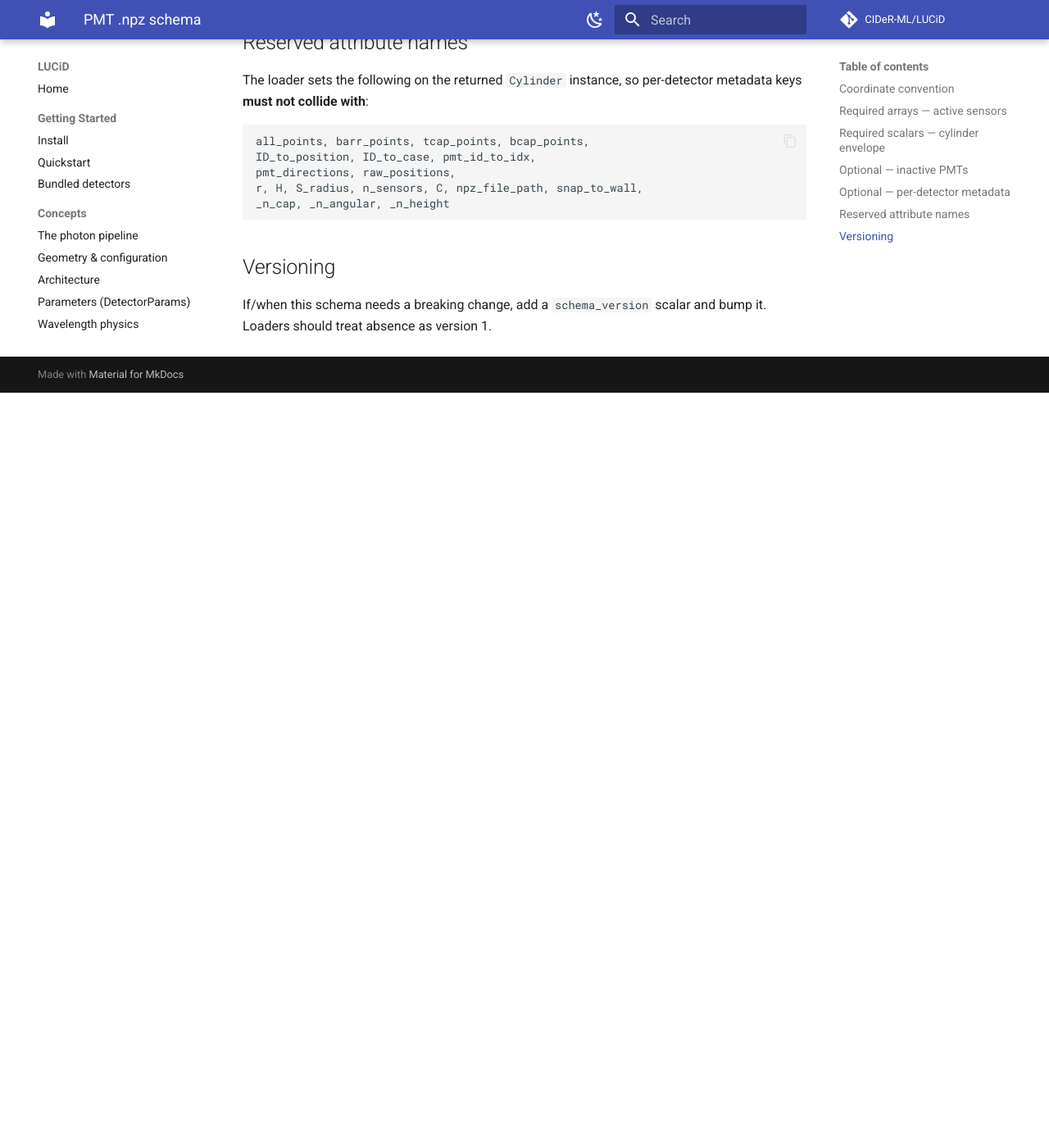
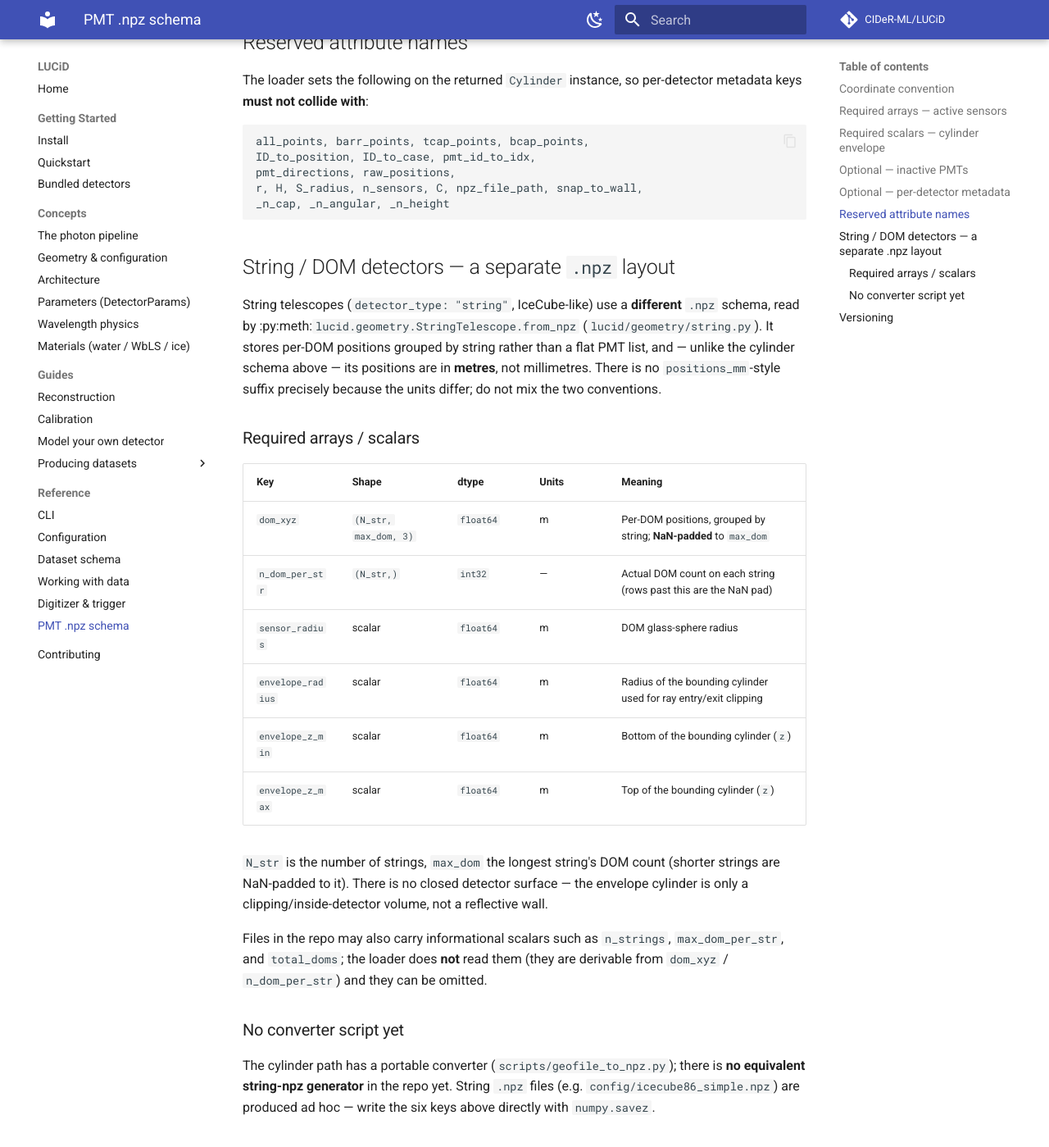
Before and after one commit to CIDeR-ML/LUCiD, an MkDocs documentation site: the page built from docs/reference/pmt-npz-schema.md, in a window 1280 px wide and 1400 px high, scrolled down 2558 px. Shown: the whole window at 82% size. Built offline with MkDocs 1.6.1 and Material for MkDocs 9.7.7, drawn with Linux system fonts in a browser that asks for light colours; comment, search, counter and statistics services are not loaded; before the commit the page ends 3037 px from its top, so only the background shows below that.

Commit message:
docs(reference): selection modes, string/DOM npz schema, HK trigger-defaults note
config: name the selection modes ('trigger' | 'min_physics_hits') in the
production-block pointer.

pmt-npz-schema: add the string/DOM .npz layout (dom_xyz, n_dom_per_str,
sensor_radius, envelope_radius, envelope_z_min/max) — positions in METRES
(unlike the cylinder mm schema), NaN-padded, and note there is no string-npz
converter script yet.

digitizer-and-trigger: reconcile the TriggerConfig library defaults
(n_thr=30, pad 30) against the bundled HK config (45/300) — the shipped configs
deliberately override the neutral fallback with a tuned trigger.

Co-Authored-By: Claude Fable 5 <noreply@anthropic.com>

````diff
--- a/docs/reference/pmt-npz-schema.md
+++ b/docs/reference/pmt-npz-schema.md
@@ -95,6 +95,42 @@ r, H, S_radius, n_sensors, C, npz_file_path, snap_to_wall,
 _n_cap, _n_angular, _n_height
 ```
 
+## String / DOM detectors — a separate `.npz` layout
+
+String telescopes (`detector_type: "string"`, IceCube-like) use a **different**
+`.npz` schema, read by :py:meth:`lucid.geometry.StringTelescope.from_npz`
+(`lucid/geometry/string.py`). It stores per-DOM positions grouped by string
+rather than a flat PMT list, and — unlike the cylinder schema above — its
+positions are in **metres**, not millimetres. There is no `positions_mm`-style
+suffix precisely because the units differ; do not mix the two conventions.
+
+### Required arrays / scalars
+
+| Key              | Shape                  | dtype       | Units | Meaning                                                       |
+|------------------|------------------------|-------------|-------|---------------------------------------------------------------|
+| `dom_xyz`        | `(N_str, max_dom, 3)`  | `float64`   | m     | Per-DOM positions, grouped by string; **NaN-padded** to `max_dom` |
+| `n_dom_per_str`  | `(N_str,)`             | `int32`     | —     | Actual DOM count on each string (rows past this are the NaN pad) |
+| `sensor_radius`  | scalar                 | `float64`   | m     | DOM glass-sphere radius                                       |
+| `envelope_radius`| scalar                 | `float64`   | m     | Radius of the bounding cylinder used for ray entry/exit clipping |
+| `envelope_z_min` | scalar                 | `float64`   | m     | Bottom of the bounding cylinder (`z`)                        |
+| `envelope_z_max` | scalar                 | `float64`   | m     | Top of the bounding cylinder (`z`)                          |
+
+`N_str` is the number of strings, `max_dom` the longest string's DOM count
+(shorter strings are NaN-padded to it). There is no closed detector surface —
+the envelope cylinder is only a clipping/inside-detector volume, not a
+reflective wall.
+
+Files in the repo may also carry informational scalars such as `n_strings`,
+`max_dom_per_str`, and `total_doms`; the loader does **not** read them (they are
+derivable from `dom_xyz` / `n_dom_per_str`) and they can be omitted.
+
+### No converter script yet
+
+The cylinder path has a portable converter (`scripts/geofile_to_npz.py`); there
+is **no equivalent string-npz generator** in the repo yet. String `.npz` files
+(e.g. `config/icecube86_simple.npz`) are produced ad hoc — write the six keys
+above directly with `numpy.savez`.
+
 ## Versioning
 
 If/when this schema needs a breaking change, add a `schema_version`
````
Also changed, not shown: docs/reference/config.md (+3 -1 lines), docs/reference/digitizer-and-trigger.md (+6 -0 lines).
